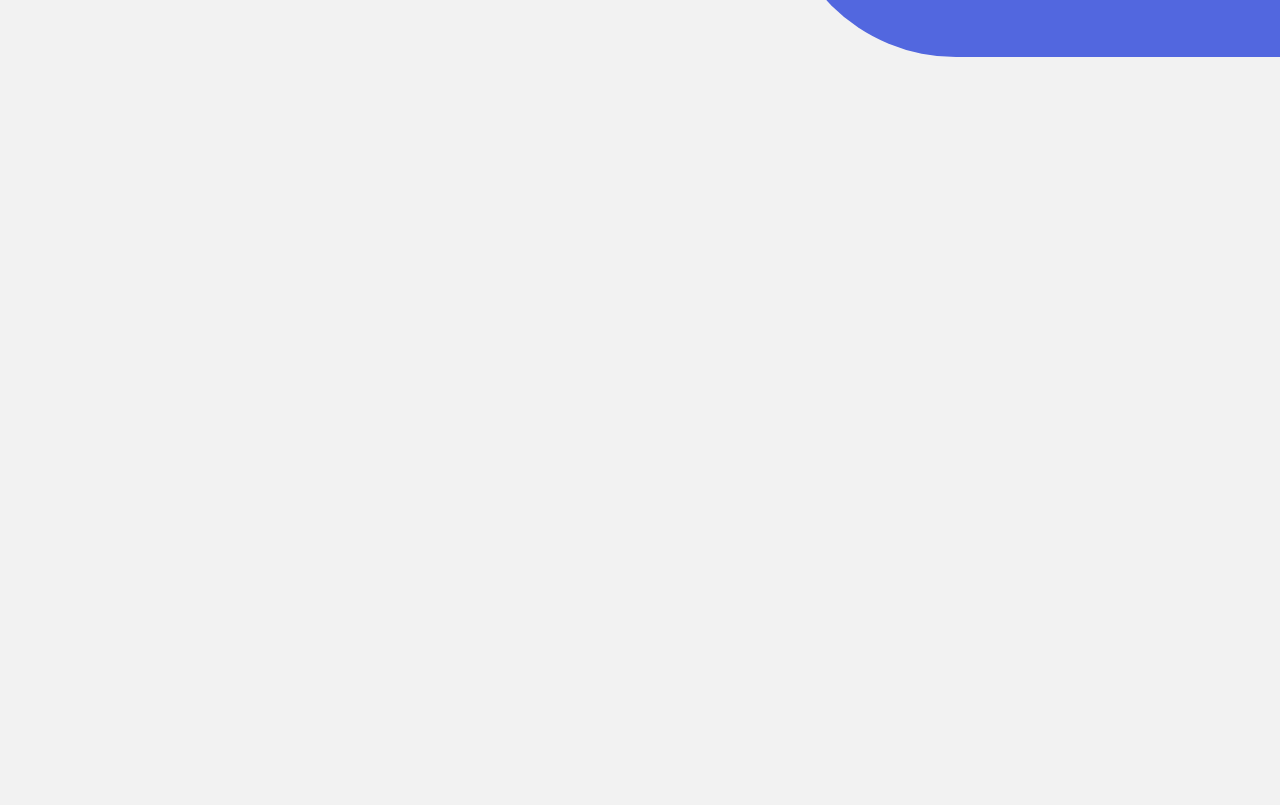
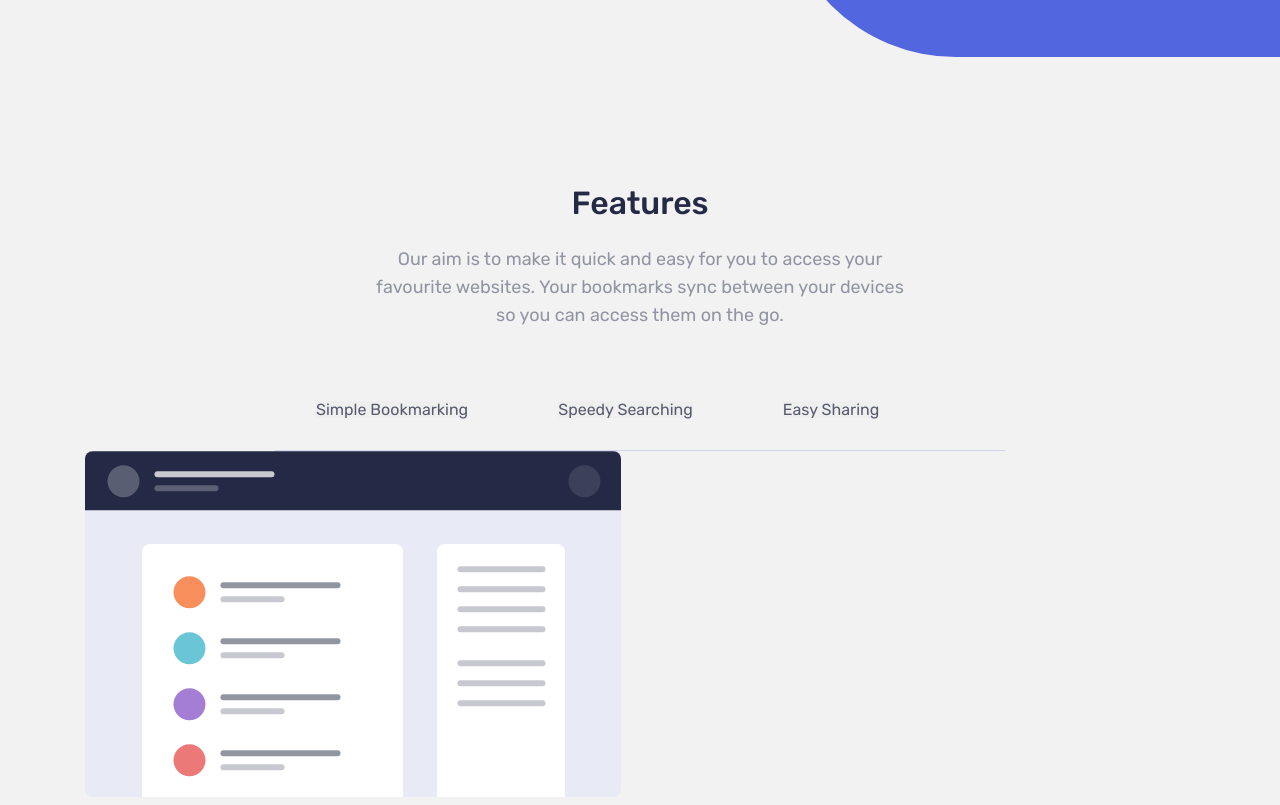
Before and after one commit to Bekzod97-div/Bookmark, a plain HTML site: page index.html in a window 1280 px wide. Shown: the part 616-1421 px from the top of the page. Before the commit the page ends 848 px from the top, so only its background shows below. Drawn offline with Linux system fonts and the light colour scheme; files whose address does not match are found by name.

Commit message:
add features section

```diff
--- a/css/styles.css
+++ b/css/styles.css
@@ -249,3 +249,54 @@ img {
     border-color: var(--text-darker);
     color: var(--text-darker);
 }
+
+/* Features */
+.features__container {
+    background-image: none;
+}
+
+.features__header {
+    display: flex;
+    flex-direction: column;
+    align-items: center;
+}
+
+.features__heading__box {
+    width: 100%;
+    max-width: 540px;
+    text-align: center;
+    margin-bottom: 72px;
+}
+
+.features__heading {
+    font-size: 32px;
+    letter-spacing: -0.1px;
+    margin-bottom: 16px;
+}
+
+/* Features navbar */
+.featuresnav__list {
+    width: 100%;
+    max-width: 730px;
+    display: flex;
+    align-items: center;
+    padding-left: 41px;
+    padding-right: 70px;
+    padding-bottom: 32px;
+    border-bottom: 1px solid rgba(73, 93, 207, 0.20012);;
+    margin: 0;
+    list-style: none;
+}
+
+.featuresnav__item:not(:last-child) {
+    margin-right: 90px;
+}
+
+.featuresnav__link {
+    display: block;
+    border: 0;
+    font-size: 16px;
+    line-height: 17px;
+    color: var(--text-darker);
+    cursor: pointer;
+}
--- a/index.html
+++ b/index.html
@@ -52,6 +52,34 @@
                 <img class="hero__img" src="./img/hero-img.svg" alt="mobile interface" width="580" height="385">
             </section>
         </div>
+
+        <!-- Features -->
+            <div class="container features__container">
+                <section class="features">
+                    <section class="features__header">
+                        <div class="features__heading__box">
+                            <h2 class="heading features__heading">Features</h2>
+                            <p class="features__text">Our aim is to make it quick and easy for you to access your favourite websites. Your bookmarks sync between your devices so you can access them on the go.</p>
+                        </div>
+                          <ul class="featuresnav__list">
+                            <li class="featuresnav__item">
+                               <button class="featuresnav__link" type="button">Simple Bookmarking</button>
+                             </li>
+                             <li class="featuresnav__item">
+                               <button class="featuresnav__link" type="button">Speedy Searching</button>
+                             </li>
+                             <li class="featuresnav__item">
+                               <button class="featuresnav__link" type="button">Easy Sharing</button>
+                             </li>
+                          </ul>
+                    </section>
+                        <div class="lg-container features__info__container">
+                            <div class="features__info">
+                                <img class="feature__info__img" src="./img/simple-bookmarking.svg" alt="simple bookmark" width="" height="" srcset="">
+                            </div>
+                        </div>
+                    </section>
+            </div>
     </main>
     <script src="./js/main.js"></script>
 </body>
```
Also changed, not shown: img/easy-sharing.svg (added), img/simple-bookmarking.svg (added), img/speedy-searching.svg (added).
